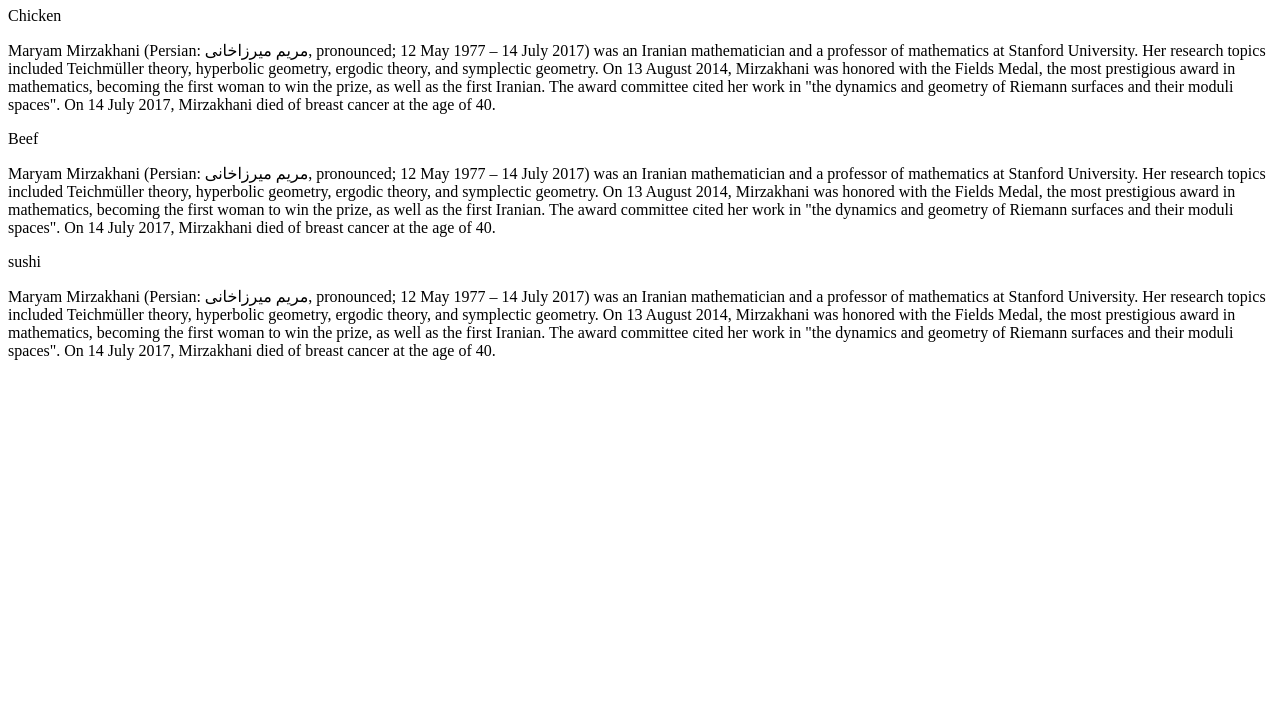
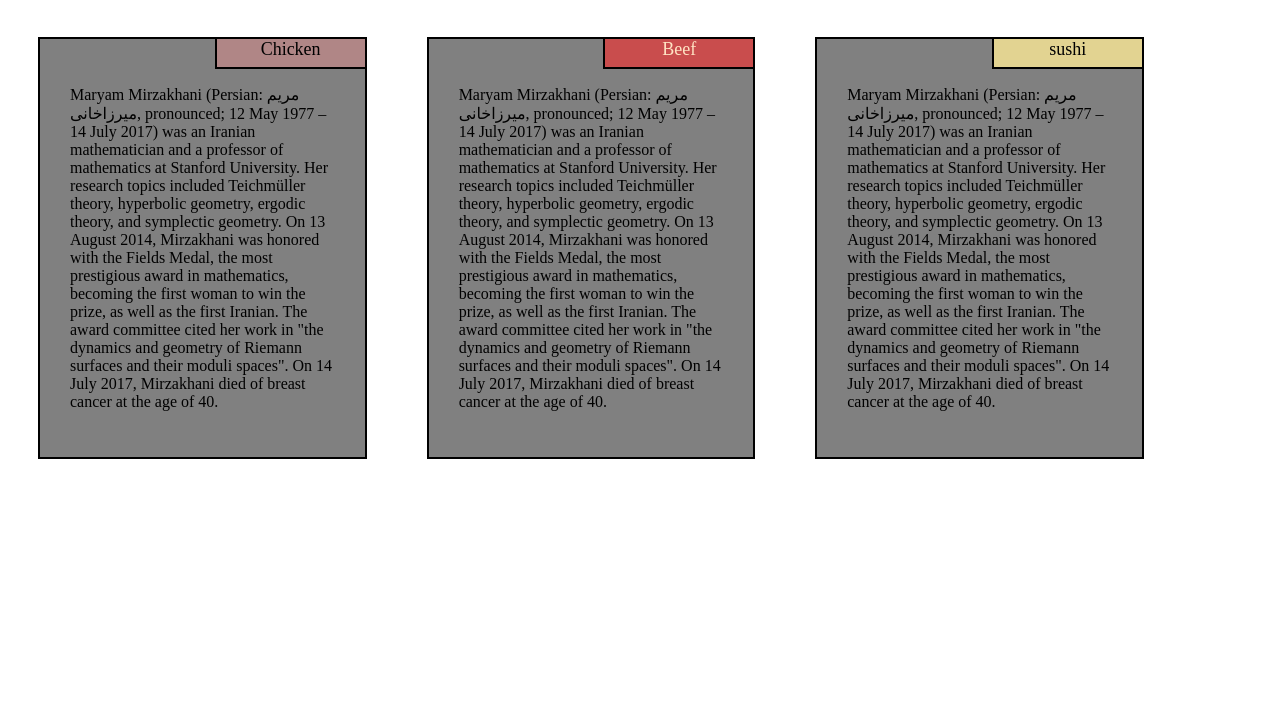
Before and after one commit to Sabakazemii/Coursera, a plain HTML site: page index.html in a window 1280 px wide. Shown: the part 73-800 px from the top of the page. Drawn offline with Linux system fonts and the light colour scheme.

Commit message:
Update index.html

```diff
--- a/index.html
+++ b/index.html
@@ -6,7 +6,7 @@
     <meta http-equiv="X-UA-Compatible" content="IE=edge">
     <meta name="viewport" content="width=device-width, initial-scale=1.0">
     <title>Document</title>
-    <link rel="stylesheet" href="A9.css">
+    <link rel="stylesheet" href="index.css">
 </head>
 
 <body>
```
